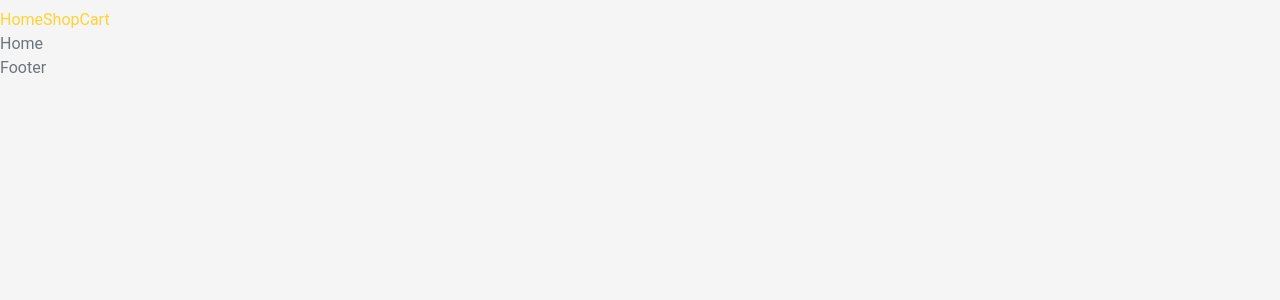
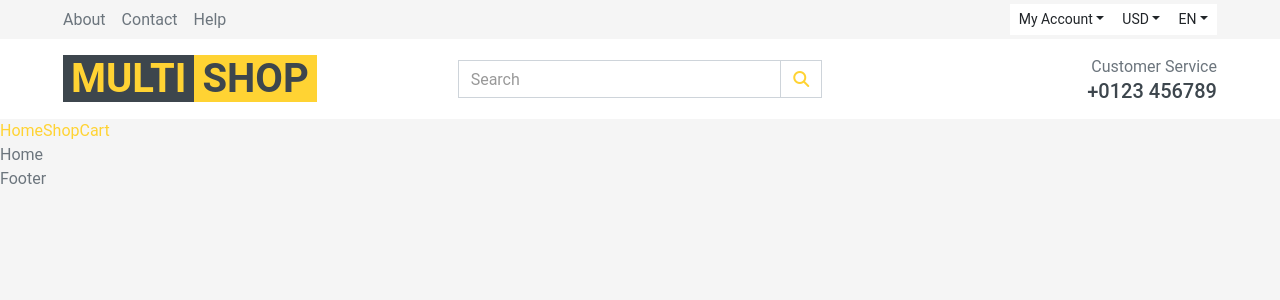
Before and after one commit to kongyutay/fashion-ecommerce-react, a React (Create React App) app: page / in a window 1280 px wide. Shown: the top 300 px of the page. Built offline with nearby package versions, Linux system fonts and the light colour scheme.

Commit message:
TopBar component part 1

```diff
--- a/public/index.html
+++ b/public/index.html
@@ -39,5 +39,6 @@
       To begin the development, run `npm start` or `yarn start`.
       To create a production bundle, use `npm run build` or `yarn build`.
     -->
+    <script src="https://kit.fontawesome.com/55257baa57.js" crossorigin="anonymous"></script>
   </body>
 </html>
--- a/src/common/TopBar.js
+++ b/src/common/TopBar.js
@@ -1,19 +1,69 @@
 import React from "react";
-import {nav} from "../data/Data";
+import { nav, topdropdown } from "../data/Data";
 import { Link } from "react-router-dom";
 
 const TopBar = () => {
     return (
         <div className="container-fluid">
             <div className="row bg-secondary py-1 px-xl-5">
-                <div>
-                    <div>
+                <div className="col-lg-6 d-none d-lg-block">
+                    <div className="d-inline-flex align-items-center h-100">
                         {
-                            nav.map((val, index) => {
-                                <Link>{val.text}GorkCoder 9:56</Link>
-                            })
+                            nav.slice(2, 5).map((val, index) => (
+                                <Link className="text-body mr-3" key={index}>{val.text}</Link>
+                            ))
                         }
                     </div>
+                </div>
+
+                <div className="col-lg-6 text-center text-lg-right">
+                    <div className="d-inline-flex align-items-center h-100">
+                        {
+                            topdropdown.map((val, index) => (
+                                <div className="btn-group" key={index}>
+                                    <button type="button" className="btn btn-sm btn-light dropdown-toggle">{val.btn}</button>
+                                </div>
+                            ))
+                        }
+                    </div>
+
+                    <div className="d-inline-flex align-items-center d-block d-lg-none">
+                        <Link className="btn px-0 ml-2">
+                            <i className="fas fa-heart text-dark"></i>
+                            <span style={{ paddingBottom:"2px" }} className="badge text-dark border border-dark rounded-circle">0</span>
+                        </Link>
+                        <Link className="btn px-0 ml-2">
+                            <i className="fas fa-shopping-cart text-dark"></i>
+                            <span style={{ paddingBottom:"2px" }} className="badge text-dark border border-dark rounded-circle">0</span>
+                        </Link>
+                    </div>
+                </div>
+            </div>
+
+            <div className="row align-items-center bg-light py-3 px-xl-5 d-none d-lg-flex">
+                <div className="col-lg-4">
+                    <Link className="text-decoration-none" to="/">
+                        <span className="h1 text-uppercase text-primary bg-dark px-2">Multi</span>
+                        <span className="h1 text-uppercase text-dark bg-primary px-2">Shop</span>
+                    </Link>
+                </div>
+
+                <div className="col-lg-4 col-6 text-left">
+                    <form>
+                        <div className="input-group">
+                            <input type="text" className="form-control" name="text" placeholder="Search" />
+                            <div className="input-group-append">
+                                <span className="input-group-text bg-transparent text-primary">
+                                    <i className="fa fa-search"></i>
+                                </span>
+                            </div>
+                        </div>
+                    </form>
+                </div>
+
+                <div className="col-lg-4 col-6 text-right">
+                    <p className="m-0">Customer Service</p>
+                    <h5 className="m-0">+0123 456789</h5>
                 </div>
             </div>
         </div>
```
